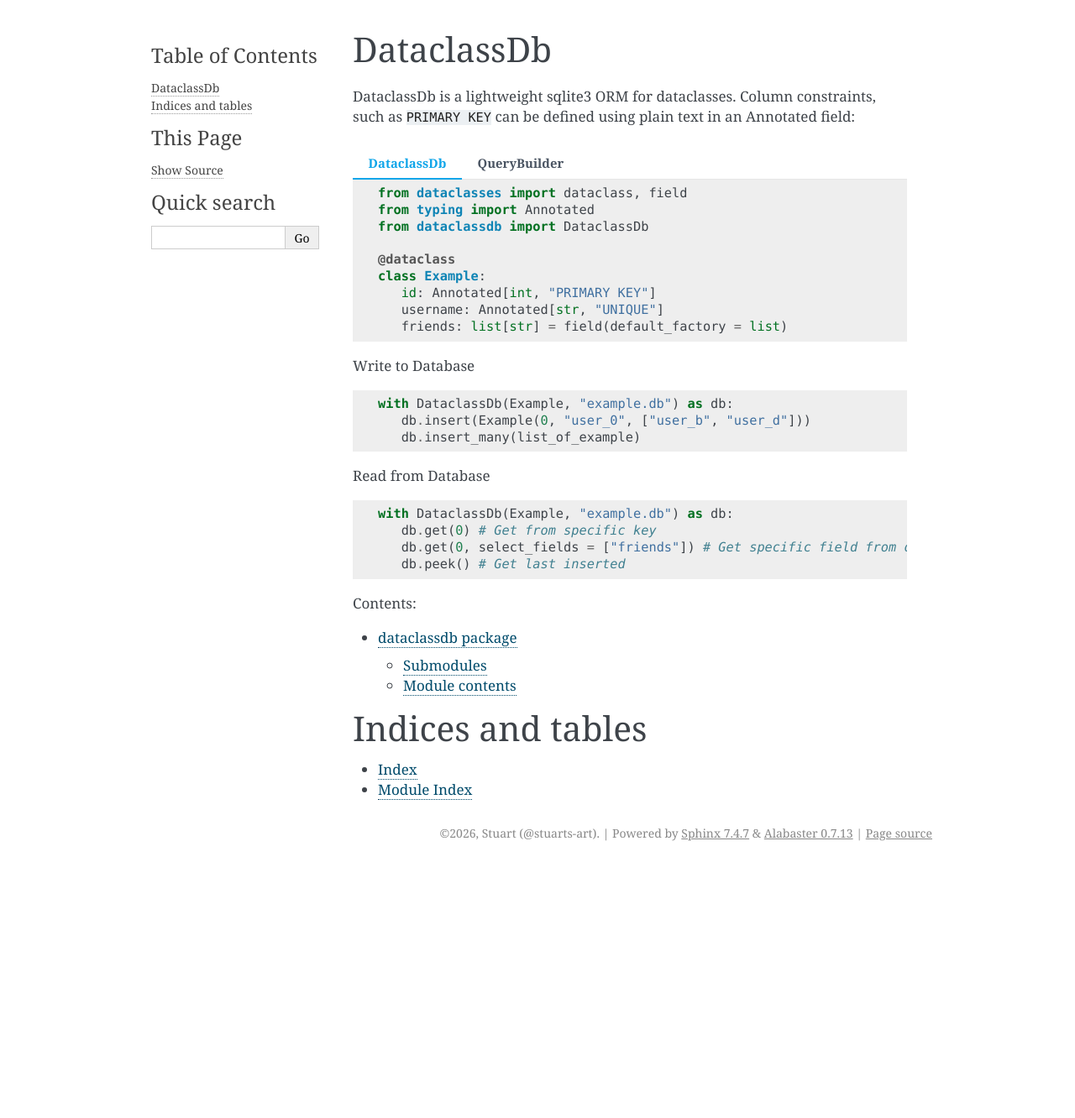
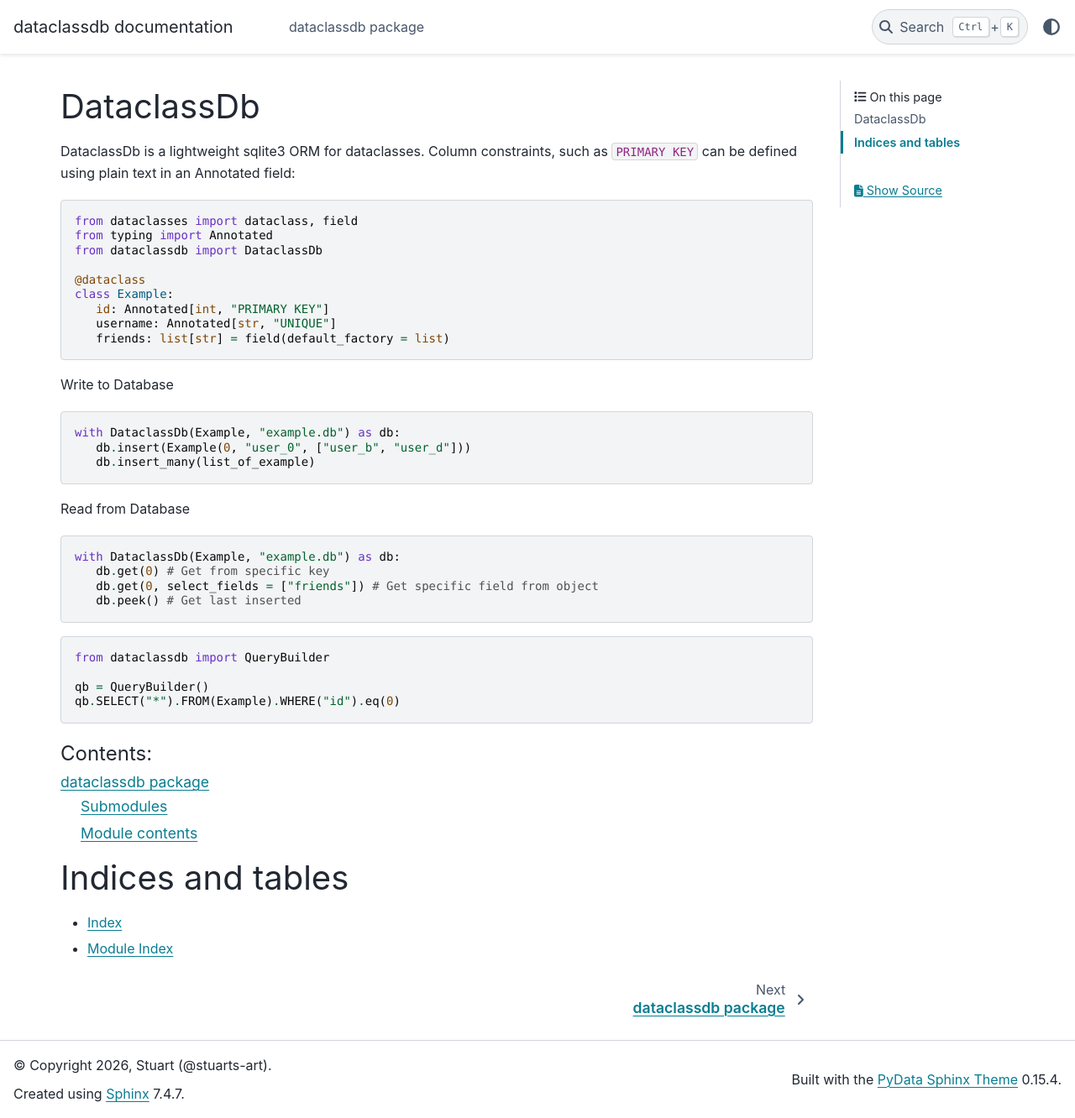
Before and after one commit to stuarts-art/DataclassDb, a Sphinx documentation site: the page built from docs/source/index.rst, in a window 1280 px wide and 1332 px high. Shown: the whole window at 84% size. Built offline with Sphinx 7.4.7 and the PyData theme 0.15.4, drawn with Linux system fonts in a browser that asks for light colours.

Commit message:
Update Doc theme.

```diff
--- a/docs/source/conf.py
+++ b/docs/source/conf.py
@@ -38,5 +38,10 @@ extlinks = {
     "pypi": ("https://pypi.org/project/%s/", "%s"),
 }
 
-html_theme = "alabaster"
+html_theme = "pydata_sphinx_theme"
+
+html_theme_options = {
+    "back_to_top_button": True
+
+}
 html_static_path = ["_static"]
--- a/docs/source/generated/dataclassdb.rst
+++ b/docs/source/generated/dataclassdb.rst
@@ -5,7 +5,7 @@ Submodules
 ----------
 
 .. toctree::
-   :maxdepth: 1
+   :maxdepth: 2
 
    dataclassdb.constants
    dataclassdb.dataclass_db
--- a/docs/source/index.rst
+++ b/docs/source/index.rst
@@ -4,45 +4,42 @@ DataclassDb
 DataclassDb is a lightweight sqlite3 ORM for dataclasses.
 Column constraints, such as ``PRIMARY KEY`` can be defined using plain text in an Annotated field:
 
-.. tab:: DataclassDb
+.. code-block:: python
 
-   .. code-block:: python
+   from dataclasses import dataclass, field
+   from typing import Annotated
+   from dataclassdb import DataclassDb
 
-      from dataclasses import dataclass, field
-      from typing import Annotated
-      from dataclassdb import DataclassDb
+   @dataclass
+   class Example:
+      id: Annotated[int, "PRIMARY KEY"]
+      username: Annotated[str, "UNIQUE"]
+      friends: list[str] = field(default_factory = list)
 
-      @dataclass
-      class Example:
-         id: Annotated[int, "PRIMARY KEY"]
-         username: Annotated[str, "UNIQUE"]
-         friends: list[str] = field(default_factory = list)
+Write to Database
 
-   Write to Database
+.. code-block:: python
 
-   .. code-block:: python
+   with DataclassDb(Example, "example.db") as db:
+      db.insert(Example(0, "user_0", ["user_b", "user_d"]))
+      db.insert_many(list_of_example)
 
-      with DataclassDb(Example, "example.db") as db:
-         db.insert(Example(0, "user_0", ["user_b", "user_d"]))
-         db.insert_many(list_of_example)
+Read from Database
 
-   Read from Database
+.. code-block:: python
 
-   .. code-block:: python
+   with DataclassDb(Example, "example.db") as db:
+      db.get(0) # Get from specific key
+      db.get(0, select_fields = ["friends"]) # Get specific field from object
+      db.peek() # Get last inserted
 
-      with DataclassDb(Example, "example.db") as db:
-         db.get(0) # Get from specific key
-         db.get(0, select_fields = ["friends"]) # Get specific field from object
-         db.peek() # Get last inserted
 
-.. tab:: QueryBuilder
+.. code-block:: python
 
-   .. code-block:: python
+   from dataclassdb import QueryBuilder
 
-      from dataclassdb import QueryBuilder
-
-      qb = QueryBuilder()
-      qb.SELECT("*").FROM(Example).WHERE("id").eq(0)
+   qb = QueryBuilder()
+   qb.SELECT("*").FROM(Example).WHERE("id").eq(0)
 
 
 
--- a/pyproject.toml
+++ b/pyproject.toml
@@ -28,6 +28,7 @@ Repository = "https://github.com/stuarts-art/DataclassDb"
 [dependency-groups]
 dev = ["pytest>=9.1.1", "pytest-cov>=7.1.0", "ruff>=0.15.20"]
 docs = [
+    "pydata-sphinx-theme>=0.20.0",
     "sphinx>=9.0.4",
     "sphinx-copybutton>=0.5.2",
     "sphinx-inline-tabs>=2025.12.21.14",
```
Also changed, not shown: 2 other files.
